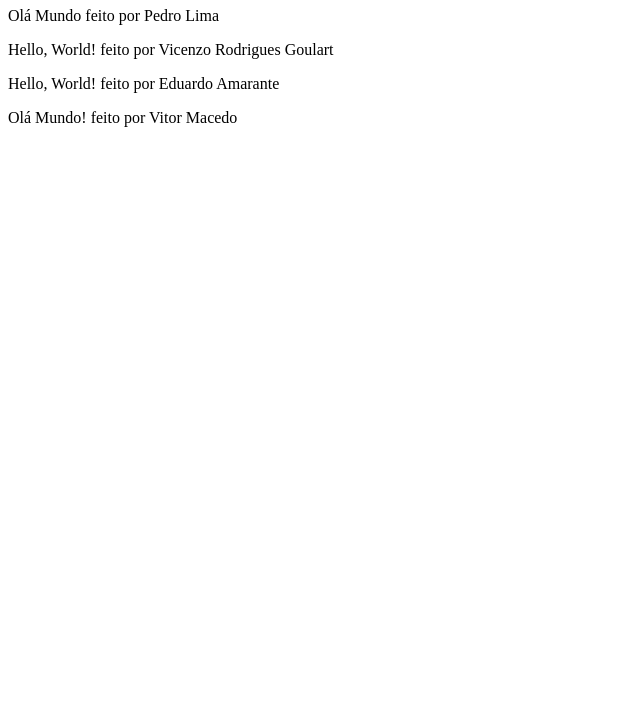
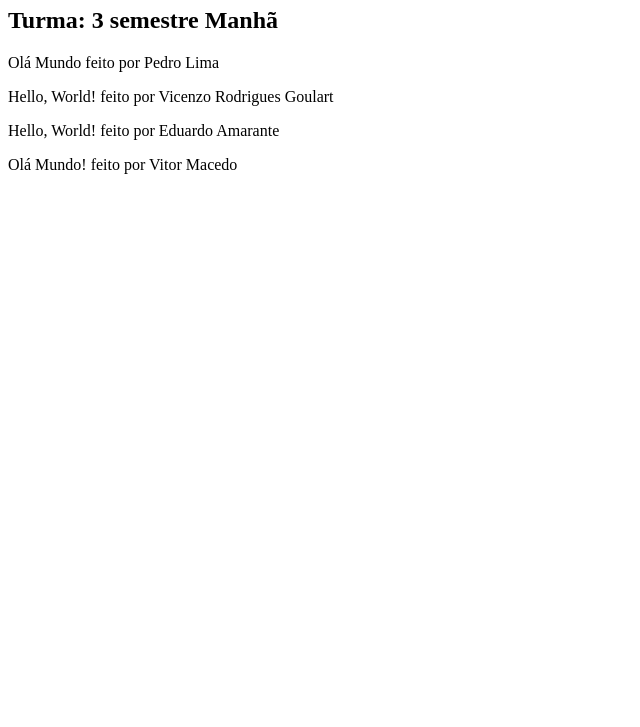
Before and after one commit to PedroHSiqueira/Engenharia_Software_II, a plain HTML site: page index.html in a window 1280 px wide. Shown: the part 73-800 px from the top of the page, without its empty margins (0-640 px from the left). Drawn offline with Linux system fonts and the light colour scheme.

Commit message:
commitando h2

```diff
--- a/index.html
+++ b/index.html
@@ -7,6 +7,7 @@
 </head>
 <body>
     <h1>Engenharia de Software II</h1>
+    <h2>Turma: 3 semestre Manhã</h2>
     <p>Olá Mundo feito por Pedro Lima</p>
     <p>Hello, World! feito por Vicenzo Rodrigues Goulart</p>
     <p>Hello, World! feito por Eduardo Amarante</p>
```
